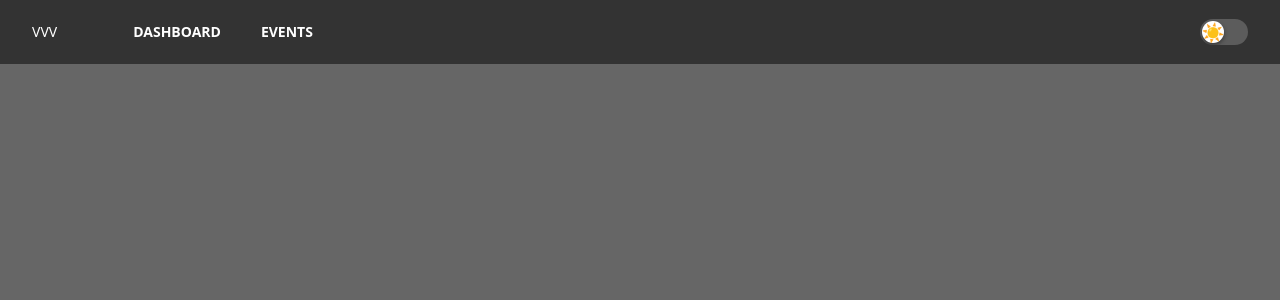
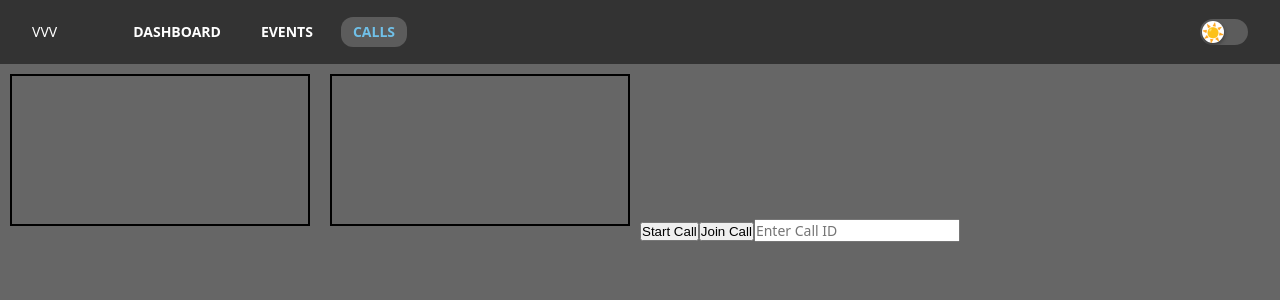
Before and after one commit to NovikovM18/vvv, a Vue app: page /calls in a window 1280 px wide. Shown: the top 300 px of the page. Built offline with nearby package versions, Linux system fonts and the light colour scheme; no server answers.

Commit message:
added calls

```diff
--- a/src/components/global/Header.vue
+++ b/src/components/global/Header.vue
@@ -10,7 +10,11 @@
     {
       path: '/events',
       name: 'events',
-    }
+    },
+    {
+      path: '/calls',
+      name: 'calls',
+    },
   ])
 
 </script>
--- a/src/router/index.ts
+++ b/src/router/index.ts
@@ -1,10 +1,12 @@
 import { createRouter, createWebHistory } from 'vue-router'
 import Dashboard from '../views/Dashboard.vue'
 import Events from '../views/Events.vue'
+import Calls from '../views/Calls.vue'
 
 const routes = [
   { path: '/', component: Dashboard, name: 'Dashboard' },
-  { path: '/events', component: Events, name: 'Events' }
+  { path: '/events', component: Events, name: 'Events' },
+  { path: '/calls', component: Calls, name: 'Calls' },
 ]
 
 const router = createRouter({
--- /dev/null
+++ b/src/views/Calls.vue
@@ -0,0 +1,158 @@
+<template>
+  <div>
+    <video ref="localVideo" autoplay playsinline></video>
+    <video ref="remoteVideo" autoplay playsinline></video>
+    <button @click="createCall">Start Call</button>
+    <button @click="joinCall">Join Call</button>
+    <input v-model="callId" placeholder="Enter Call ID" />
+  </div>
+</template>
+
+<script setup lang="ts">
+import { ref, onUnmounted } from "vue";
+import { collection, doc, setDoc, getDoc, onSnapshot, addDoc } from "firebase/firestore";
+import { db } from "../firebase";
+
+// Vue Refs
+const localVideo = ref<HTMLVideoElement | null>(null);
+const remoteVideo = ref<HTMLVideoElement | null>(null);
+const localStream = ref<MediaStream | null>(null);
+const peerConnection = ref<RTCPeerConnection | null>(null);
+const callId = ref<string>("");
+
+// STUN Server Configuration
+const ICE_SERVERS: RTCConfiguration = {
+  iceServers: [{ urls: "stun:stun.l.google.com:19302" }],
+};
+
+// Start Call
+const createCall = async () => {
+  localStream.value = await navigator.mediaDevices.getUserMedia({ video: true, audio: true });
+  if (localVideo.value) localVideo.value.srcObject = localStream.value;
+
+  peerConnection.value = new RTCPeerConnection(ICE_SERVERS);
+  localStream.value.getTracks().forEach((track) => peerConnection.value!.addTrack(track, localStream.value!));
+
+  // Handle remote stream
+  peerConnection.value.ontrack = (event) => {
+    if (remoteVideo.value) {
+      remoteVideo.value.srcObject = event.streams[0];
+    }
+  };
+
+  // Generate Firestore Document
+  const callDoc = doc(collection(db, "calls"));
+  callId.value = callDoc.id;
+
+  // Handle ICE Candidates (Store as a new document for each)
+  peerConnection.value.onicecandidate = (event) => {
+    if (event.candidate) {
+      addDoc(collection(db, `calls/${callId.value}/candidates`), event.candidate.toJSON());
+    }
+  };
+
+  // Create and Save Offer
+  const offer = await peerConnection.value.createOffer();
+  await peerConnection.value.setLocalDescription(offer);
+  await setDoc(callDoc, { offer });
+
+  console.log("📞 Call Started. Offer Sent:", offer);
+
+  // Listen for Answer
+  onSnapshot(callDoc, async (snapshot) => {
+    const data = snapshot.data();
+    if (data?.answer && peerConnection.value && !peerConnection.value.remoteDescription) {
+      await peerConnection.value.setRemoteDescription(new RTCSessionDescription(data.answer));
+      console.log("✅ Remote Description Set");
+    }
+  });
+
+  // Listen for Remote ICE Candidates
+  listenForICECandidates();
+};
+
+// Join Call
+const joinCall = async () => {
+  if (!callId.value) {
+    alert("Please enter a Call ID!");
+    return;
+  }
+
+  localStream.value = await navigator.mediaDevices.getUserMedia({ video: true, audio: true });
+  if (localVideo.value) localVideo.value.srcObject = localStream.value;
+
+  peerConnection.value = new RTCPeerConnection(ICE_SERVERS);
+  localStream.value.getTracks().forEach((track) => peerConnection.value!.addTrack(track, localStream.value!));
+
+  // Handle remote stream
+  peerConnection.value.ontrack = (event) => {
+    if (remoteVideo.value) {
+      remoteVideo.value.srcObject = event.streams[0];
+    }
+  };
+
+  // Handle ICE Candidates (Store as a new document for each)
+  peerConnection.value.onicecandidate = (event) => {
+    if (event.candidate) {
+      addDoc(collection(db, `calls/${callId.value}/candidates`), event.candidate.toJSON());
+    }
+  };
+
+  // Get Offer from Firestore
+  const callDoc = doc(db, "calls", callId.value);
+  const callData = (await getDoc(callDoc)).data();
+
+  if (!callData?.offer) {
+    alert("Invalid Call ID!");
+    return;
+  }
+
+  await peerConnection.value.setRemoteDescription(new RTCSessionDescription(callData.offer));
+  console.log("✅ Remote Offer Set");
+
+  // Create and Save Answer
+  const answer = await peerConnection.value.createAnswer();
+  await peerConnection.value.setLocalDescription(answer);
+  await setDoc(callDoc, { answer }, { merge: true });
+
+  console.log("📞 Joined Call. Answer Sent:", answer);
+
+  // Listen for Remote ICE Candidates
+  listenForICECandidates();
+};
+
+// Listen for ICE Candidates
+const listenForICECandidates = () => {
+  if (!callId.value) return;
+
+  const candidatesRef = collection(db, `calls/${callId.value}/candidates`);
+  onSnapshot(candidatesRef, (snapshot) => {
+    snapshot.docChanges().forEach((change) => {
+      if (change.type === "added" && peerConnection.value) {
+        const candidate = new RTCIceCandidate(change.doc.data());
+        peerConnection.value.addIceCandidate(candidate);
+        console.log("✅ Added Remote ICE Candidate:", candidate);
+      }
+    });
+  });
+};
+
+// Cleanup when component is unmounted
+onUnmounted(() => {
+  if (localStream.value) {
+    localStream.value.getTracks().forEach((track) => track.stop());
+  }
+  if (peerConnection.value) {
+    peerConnection.value.close();
+  }
+});
+</script>
+
+<style scoped>
+video {
+  width: 300px;
+  height: auto;
+  border: 2px solid #000;
+  margin: 10px;
+}
+</style>
--- a/src/views/Dashboard.vue
+++ b/src/views/Dashboard.vue
@@ -1,5 +1,5 @@
 <script setup lang="ts">
-import Login from '../components/auth/Login.vue';
+  import Login from '../components/auth/Login.vue';
 
 </script>
 
--- a/src/views/Events.vue
+++ b/src/views/Events.vue
@@ -42,6 +42,12 @@
 
     <button @click="addData">Add Data to Firestore</button>
 
+    <div class="test">
+      <div class="test_item" v-for="(item, index) in documents" :key="index">
+        <p>{{index+1}} -- {{ item.name }}</p>
+      </div>
+    </div>
+
   </div>
 </template>
 
```
